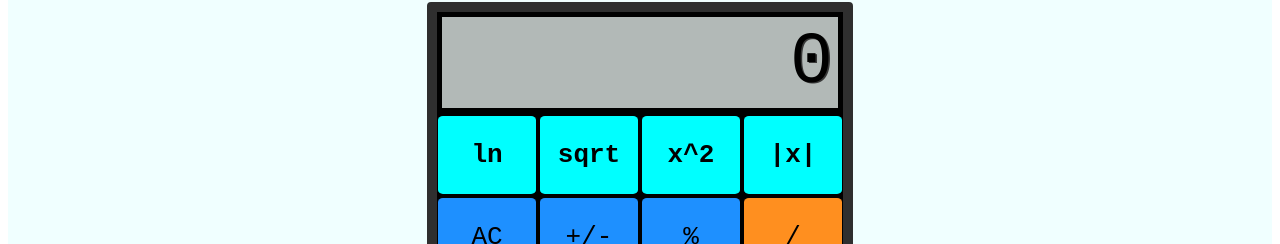
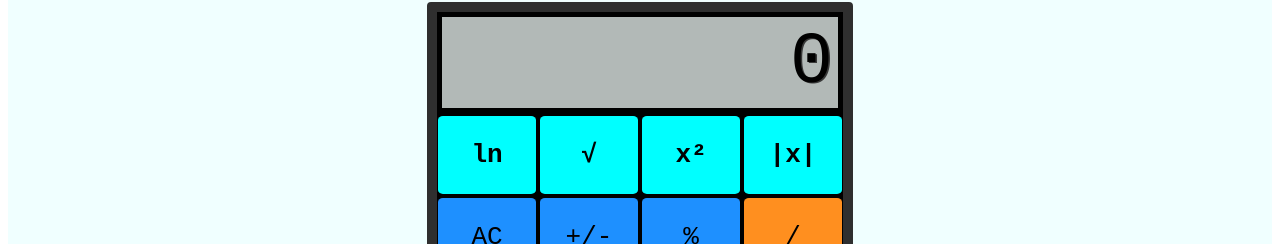
Before and after one commit to cop4808-spring-2023-fullstack-web/cop4808-git-and-github-fundamentals-Levi-Throop, a plain HTML site: page calculator.htm in a window 1280 px wide. Shown: the part 156-400 px from the top of the page. Drawn offline with Linux system fonts and the light colour scheme.

Commit message:
Changed sqrt and x^2 symbol with html code.

```diff
--- a/calculator.htm
+++ b/calculator.htm
@@ -13,8 +13,8 @@
                 <div id="display">0</div>
                 <!-- Line 15-18 is new buttons added-->
                 <button type="button" class="operator_new" value="ln" data-key="78">ln</button> <!--data-key = 'n' for natural log-->
-                <button type="button" class="operator_new" value="sqrt" data-key="83">sqrt</button> <!--data-key = 's' for square root-->
-                <button type="button" class="operator_new" value="x^2" data-key="84">x^2</button> <!--data-key = 't for squared'-->
+                <button type="button" class="operator_new" value="sqrt" data-key="83">&#8730</button> <!--data-key = 's' for square root-->
+                <button type="button" class="operator_new" value="x^2" data-key="84">x&sup2;</button> <!--data-key = 't for squared'-->
                 <button type="button" class="operator_new" value="|x|" data-key="65">|x|</button> <!--data-key= 'a' for absolute value-->
                 <button type="button" class="clear" value="clear" data-key="8">AC</button>
                 <button type="button" class="sign" value="sign" data-key="192">+/-</button>
```
